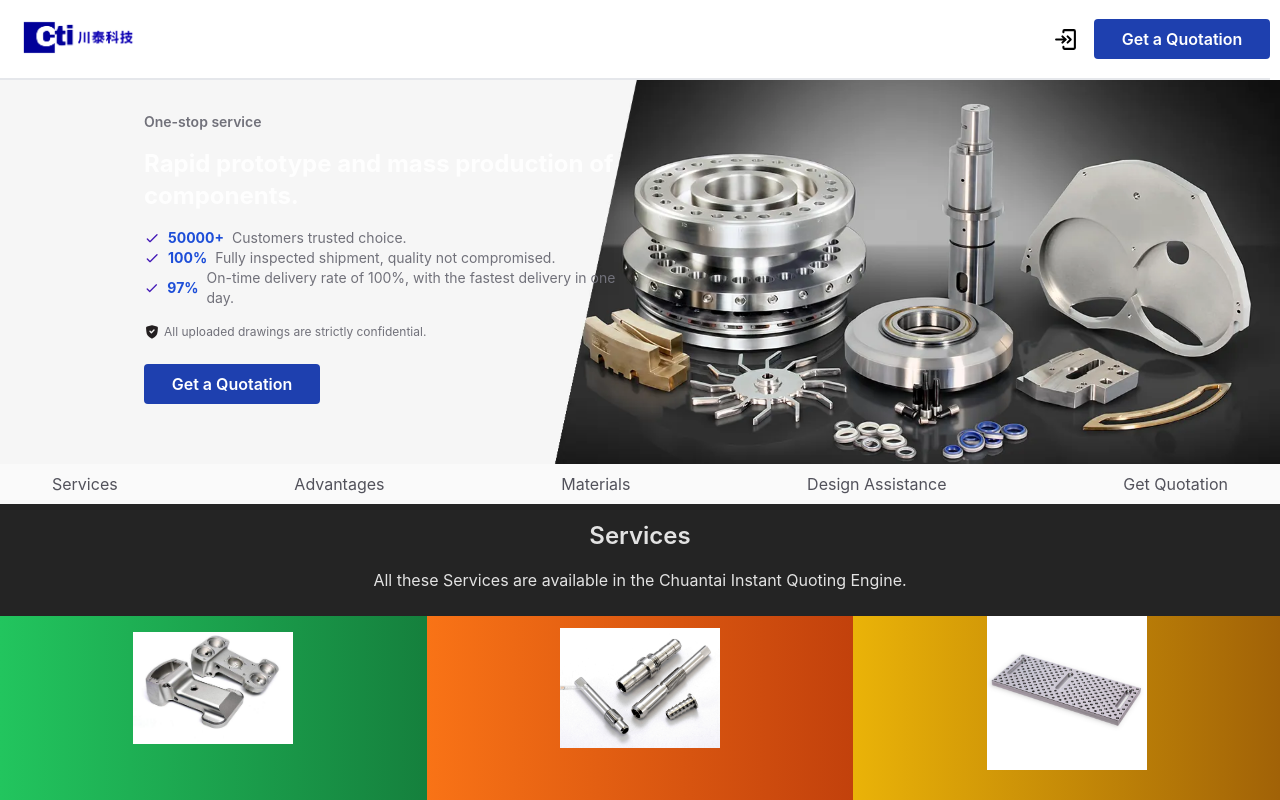
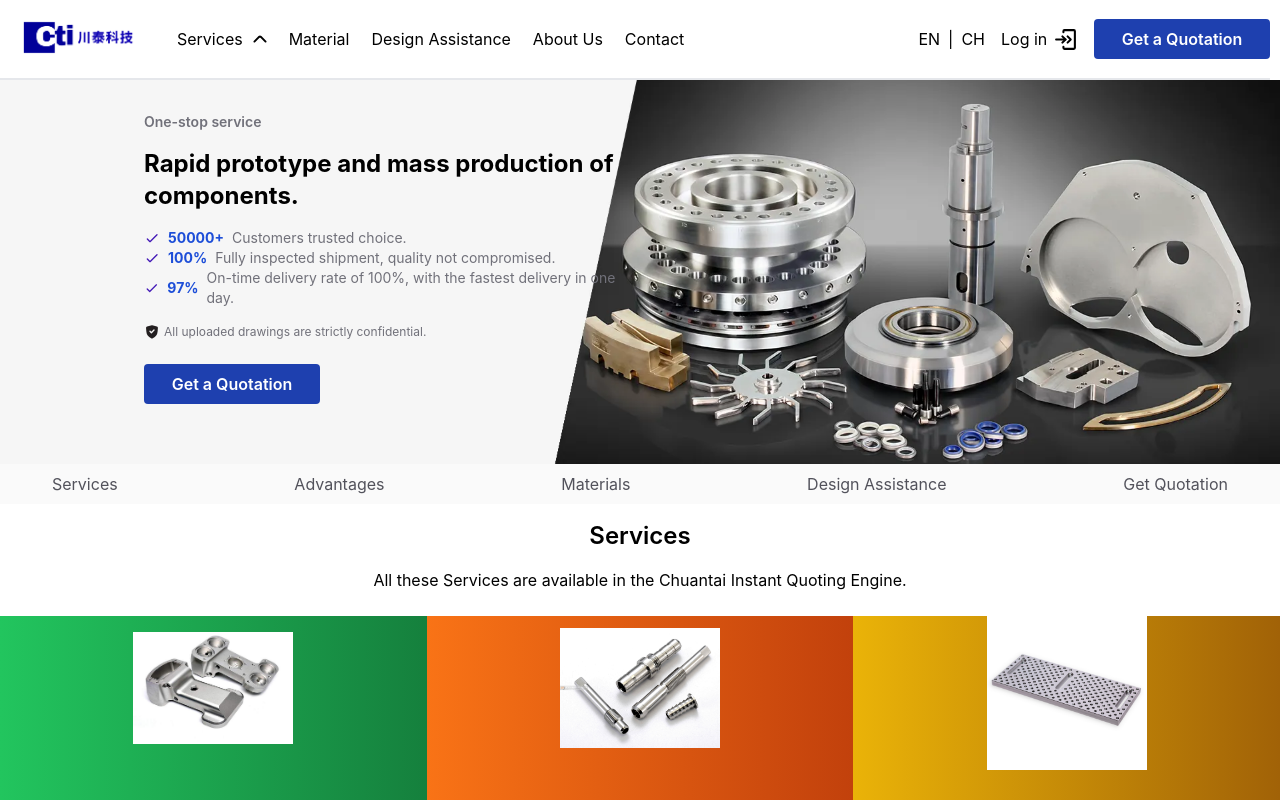
Before and after one commit to EdondjiIbolo/Dachuan-React, a React (Vite) app: page / in a window 1280 px wide. Shown: the top 800 px of the page. Built offline with nearby package versions, Linux system fonts and the light colour scheme.

Commit message:
darkmode

```diff
--- a/src/index.css
+++ b/src/index.css
@@ -9,9 +9,6 @@
   line-height: 1.5;
   font-weight: 400;
 
-  color-scheme: light dark;
-  color: rgba(255, 255, 255, 0.87);
-  background-color: #242424;
   scroll-behavior: smooth;
   font-synthesis: none;
   text-rendering: optimizeLegibility;
@@ -30,5 +27,7 @@ body {
   :root {
     color: #213547;
     background-color: #ffffff;
-  }
+  }  color-scheme: light dark;
+  color: rgba(255, 255, 255, 0.87);
+  background-color: #242424;
 } */
```
